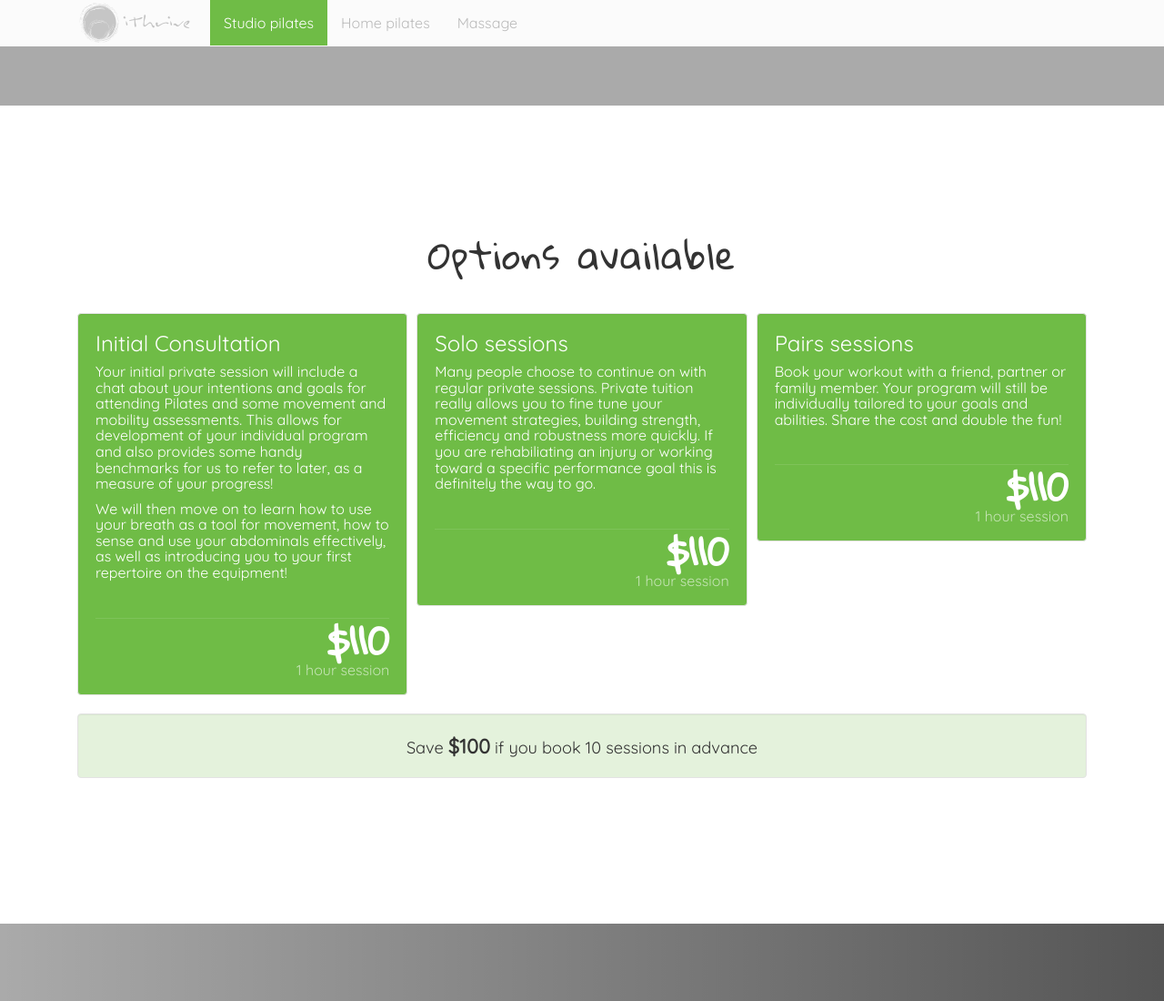
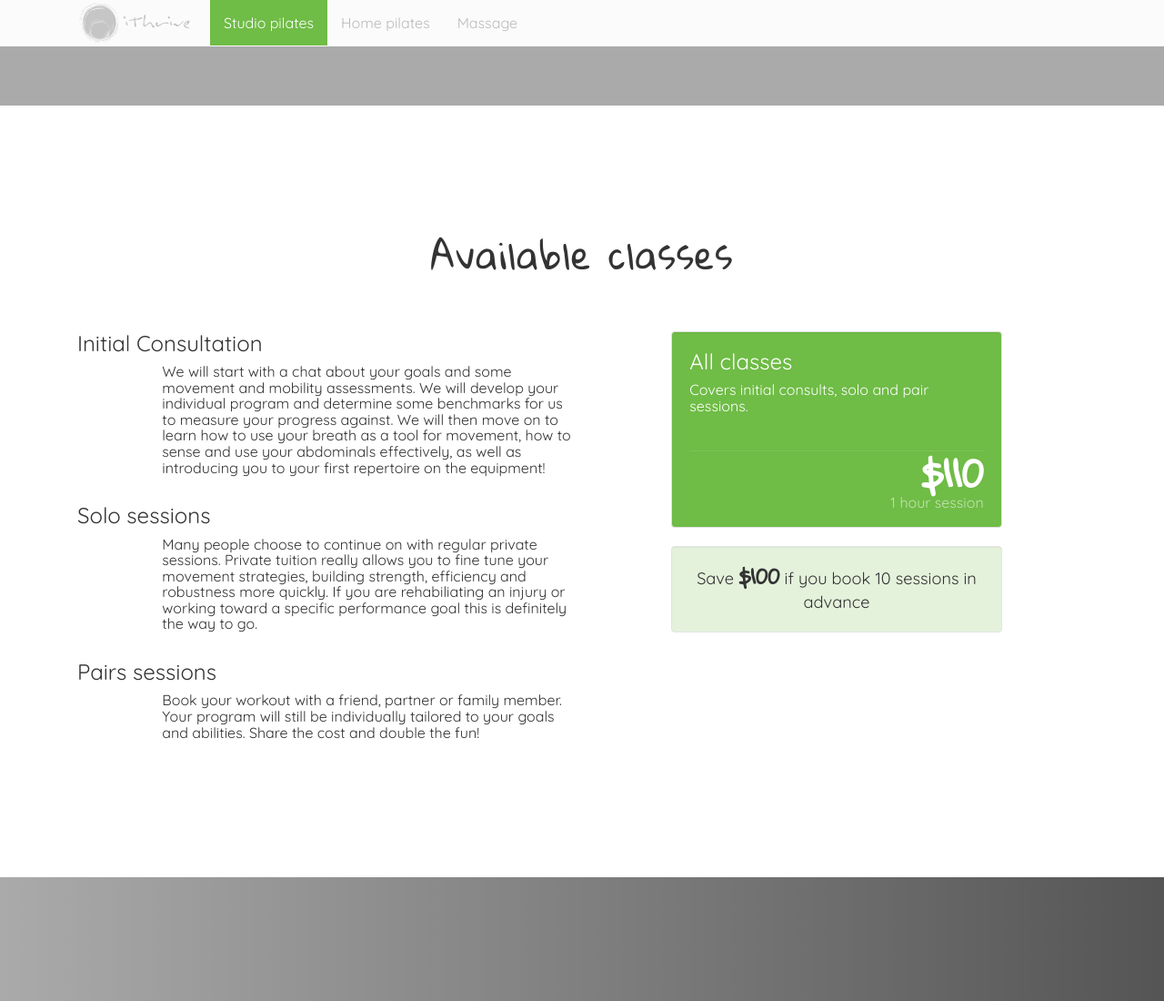
Before and after one commit to ithrive/ithrive.github.io, a Jekyll site: the page built from studio-pilates.md, in a window 1280 px wide and 1400 px high, scrolled down 1749 px, cut to the strip 0-1100 px from the top of the window. Shown: the whole strip at 91% size. Built offline with Jekyll 4.4.1, drawn with Linux system fonts in a browser that asks for light colours; some web fonts are replaced; comment, search, counter and statistics services are not loaded.

Commit message:
Simplified the prices mentioned in the studio pilates page

```diff
--- a/_scss/main.scss
+++ b/_scss/main.scss
@@ -626,6 +626,7 @@ article.knowledgeBase {
 	font-size: 130%;
 	text-align: center;
 	strong {
+		@extend %altFont;
 		font-size: 120%;
 	}
 	background: lighten($brand-primary, 40%);
--- a/studio-pilates.md
+++ b/studio-pilates.md
@@ -53,44 +53,42 @@ permalink: /studio-pilates/
 	<div class="container">
 		<div class="row">
 			<div class="col-sm-12">
-				<h2 class="section_title section_title-full">Options available</h2>
+				<h2 class="section_title section_title-full">Available classes</h2>
 			</div>
-			<div class="col-sm-4">
+			<div class="col-sm-6">
+				<h3>Initial Consultation</h3>
+				<div class="row">
+					<div class="col-sm-10 col-sm-offset-2">
+						<p>We will start with a chat about your goals and some movement and mobility assessments. We will develop your individual program and determine some benchmarks for us to measure your progress against. We will then move on to learn how to use your breath as a tool for movement, how to sense and use your abdominals effectively, as well as introducing you to your first repertoire on the equipment!</p>
+					</div><!-- .col-sm-10 col-sm-offset-2 -->
+				</div><!-- .row -->
+				<h3>Solo sessions</h3>
+				<div class="row">
+					<div class="col-sm-10 col-sm-offset-2">
+						<p>Many people choose to continue on with regular private sessions.  Private tuition really allows you to fine tune your movement strategies, building strength, efficiency and robustness more quickly. If you are rehabiliating an injury or working toward a specific performance goal this is definitely the way to go.</p>
+					</div>
+				</div>
+				<h3>Pairs sessions</h3>
+				<div class="row">
+					<div class="col-sm-10 col-sm-offset-2">
+						<p>Book your workout with a friend, partner or family member. Your program will still be individually tailored to your goals and abilities. Share the cost and double the fun!</p>
+					</div>
+				</div>
+			</div>
+			<div class="col-sm-4 col-sm-offset-1">
+				<br>
 				<div class="well well-product">
-					<h3>Initial Consultation</h3>
-					<p>Your initial private session will include a chat about your intentions and goals for attending Pilates and some movement and mobility assessments.  This allows for development of your individual program and also provides some handy benchmarks for us to refer to later, as a measure of your progress!</p>
-					<p>We will then move on to learn how to use your breath as a tool for movement, how to sense and use your abdominals effectively, as well as introducing you to your first repertoire on the equipment!</p>
-					<div class="cost">
-						<div class="cost_price">$110</div>
-						<div class="cost_details">1 hour session</div>
-					</div><!-- .cost -->
-				</div><!-- .well -->
-			</div><!-- .col-sm-4 -->
-			<div class="col-sm-4">
-				<div class="well well-product">
-					<h3>Solo sessions</h3>
-					<p>Many people choose to continue on with regular private sessions.  Private tuition really allows you to fine tune your movement strategies, building strength, efficiency and robustness more quickly. If you are rehabiliating an injury or working toward a specific performance goal this is definitely the way to go.</p>
+					<h3>All classes</h3>
+					<p>Covers initial consults, solo and pair sessions.</p>
 					<div class="cost">
 						<div class="cost_price">$110</div>
 						<div class="cost_details">1 hour session</div>
 					</div>
 				</div><!-- .well -->
-			</div><!-- .col-sm-4 -->
-			<div class="col-sm-4">
-				<div class="well well-product">
-					<h3>Pairs sessions</h3>
-					<p>Book your workout with a friend, partner or family member. Your program will still be individually tailored to your goals and abilities. Share the cost and double the fun!</p>
-					<div class="cost">
-						<div class="cost_price">$110</div>
-						<div class="cost_details">1 hour session</div>
-					</div>
-				</div><!-- .well -->
-			</div>
-			<div class="col-sm-12">
 				<div class="well well-info well-announce">
 					Save <strong>$100</strong> if you book 10 sessions in advance
 				</div><!-- .well well-info -->
-			</div><!-- .col-sm-12 -->
+			</div>
 		</div><!-- .row -->
 	</div>
 </section>
```
Also changed, not shown: lib/main.css.
